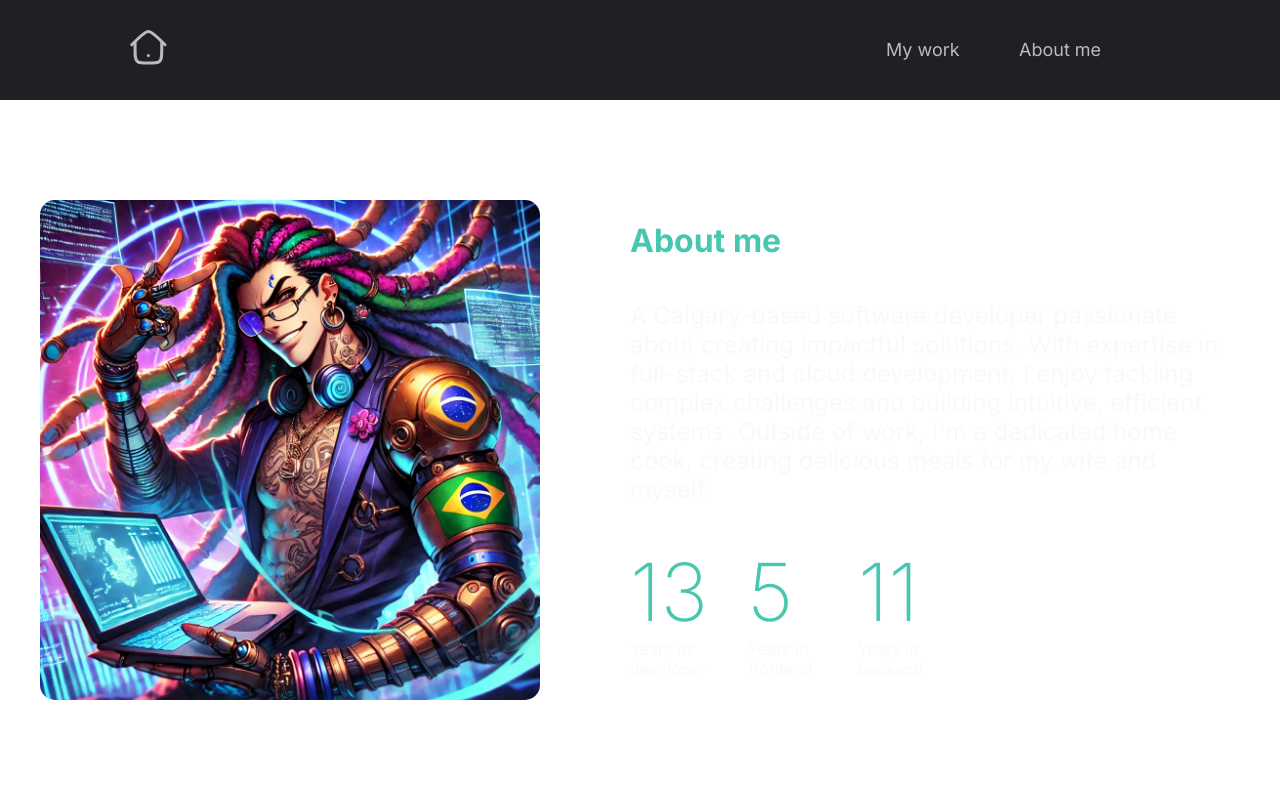
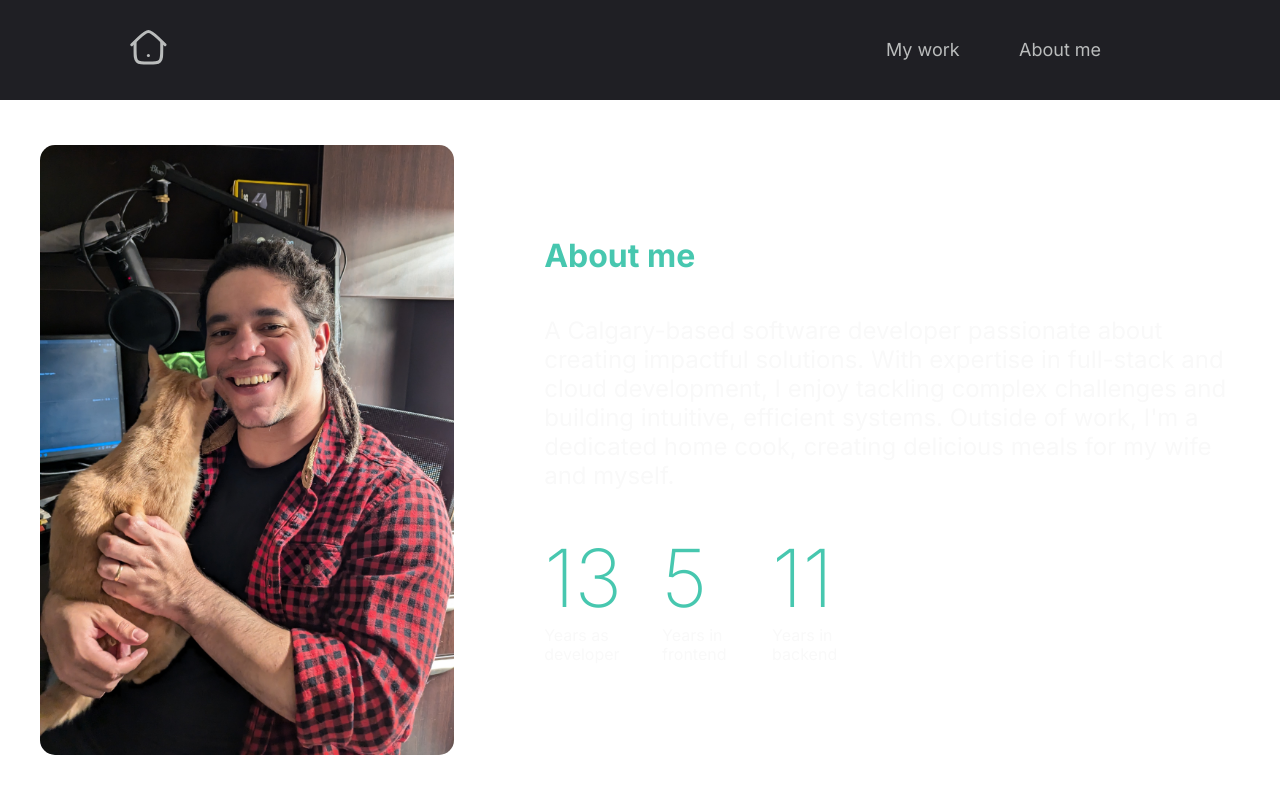
Before and after one commit to bruno7317/mural, an Angular app: page /about in a window 1280 px wide. Shown: the top 800 px of the page. Built offline with nearby package versions, Linux system fonts and the light colour scheme.

Commit message:
Changes about me picture

```diff
--- a/src/app/components/about/about.component.css
+++ b/src/app/components/about/about.component.css
@@ -7,6 +7,9 @@
 .picture {
   border-radius: 15px;
   width: 500px;
+  object-fit: cover;
+  object-position: center;
+  overflow: hidden;
 }
 
 .about-content {
--- a/src/app/components/about/about.component.html
+++ b/src/app/components/about/about.component.html
@@ -1,6 +1,6 @@
 <section class="container">
   <div class="about-content">
-    <img class="picture" src="/assets/images/ai_portrait.webp" alt="A professional picture of Bruno DeSousi">
+    <img class="picture" src="/assets/images/aboutme.jpg" alt="A professional picture of Bruno DeSousi">
     <div class="about-content-text">
       <h2 class="h2-bold about-title">About me</h2>
       <p class="p-02">
```
Also changed, not shown: src/assets/images/aboutme.jpg (added).
